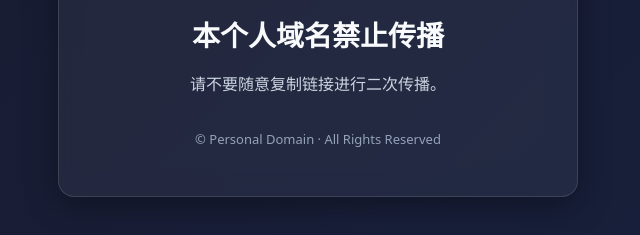
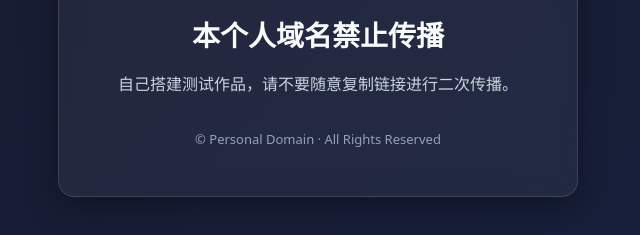
Before and after one commit to luofengyang/luofengyang.github.io, a plain HTML site: page index.html in a window 1280 px wide. Shown: the part 375-610 px from the top of the page, without its empty margins (322-962 px from the left). Drawn offline with Linux system fonts and the light colour scheme.

Commit message:
Update index.html

```diff
--- a/index.html
+++ b/index.html
@@ -69,7 +69,7 @@
         <h1>本个人域名禁止传播</h1>
         <p class="desc">
 
-            请不要随意复制链接进行二次传播。
+                自己搭建测试作品，请不要随意复制链接进行二次传播。
         </p>
 
         <div class="footer-text">© Personal Domain · All Rights Reserved</div>
```
